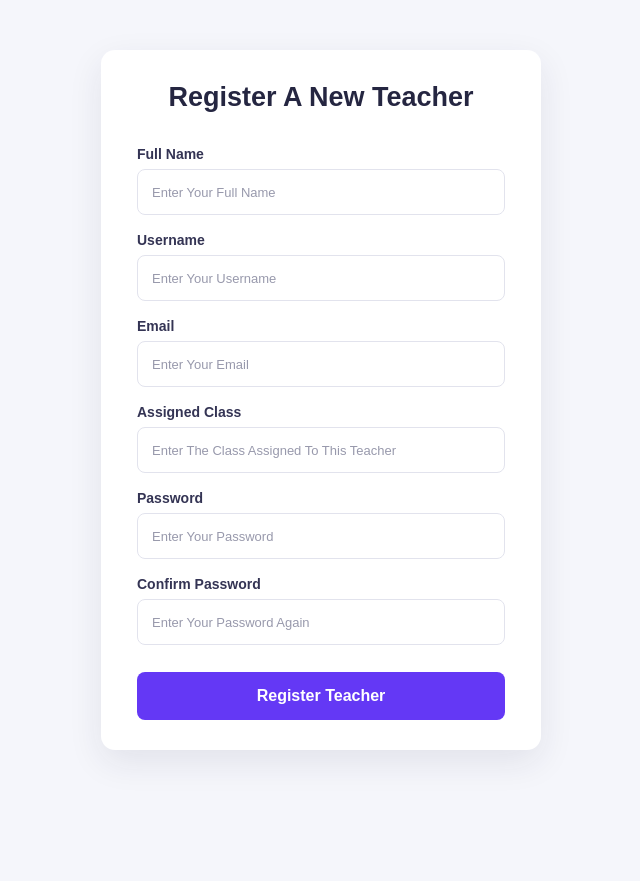
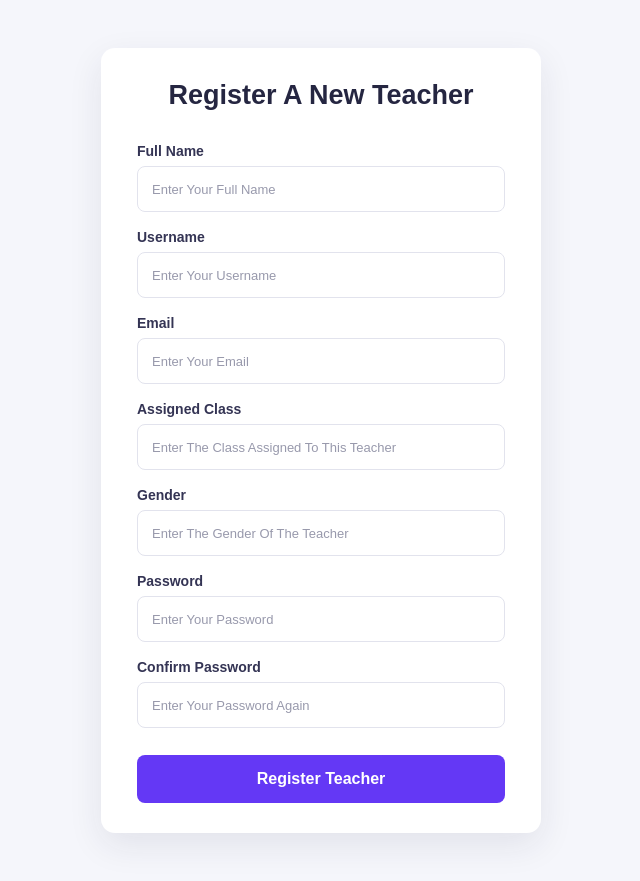
Before and after one commit to KENTECH-001/Student-Management, a Django app: page /register_teacher in a window 1280 px wide. Shown: the whole page, without its empty margins (319-959 px from the left). Before the commit the page ends 757 px from the top, so only its background shows below. Run offline with Django 5.2, Linux system fonts and the light colour scheme; the visitor is signed in with stand-in values (Sample User, id 1).

Commit message:
added the gender input to the register teacher html file

```diff
--- a/templates/register_teacher.html
+++ b/templates/register_teacher.html
@@ -69,6 +69,17 @@
             </div>
 
             <div class="form-group">
+                <label for="gender">Gender</label>
+                <input
+                    type="text"
+                    name="gender"
+                    id="gender"
+                    placeholder="Enter The Gender Of The Teacher"
+                    required
+                >
+            </div>
+
+            <div class="form-group">
                 <label for="password">Password</label>
                 <input
                     type="password"
```
